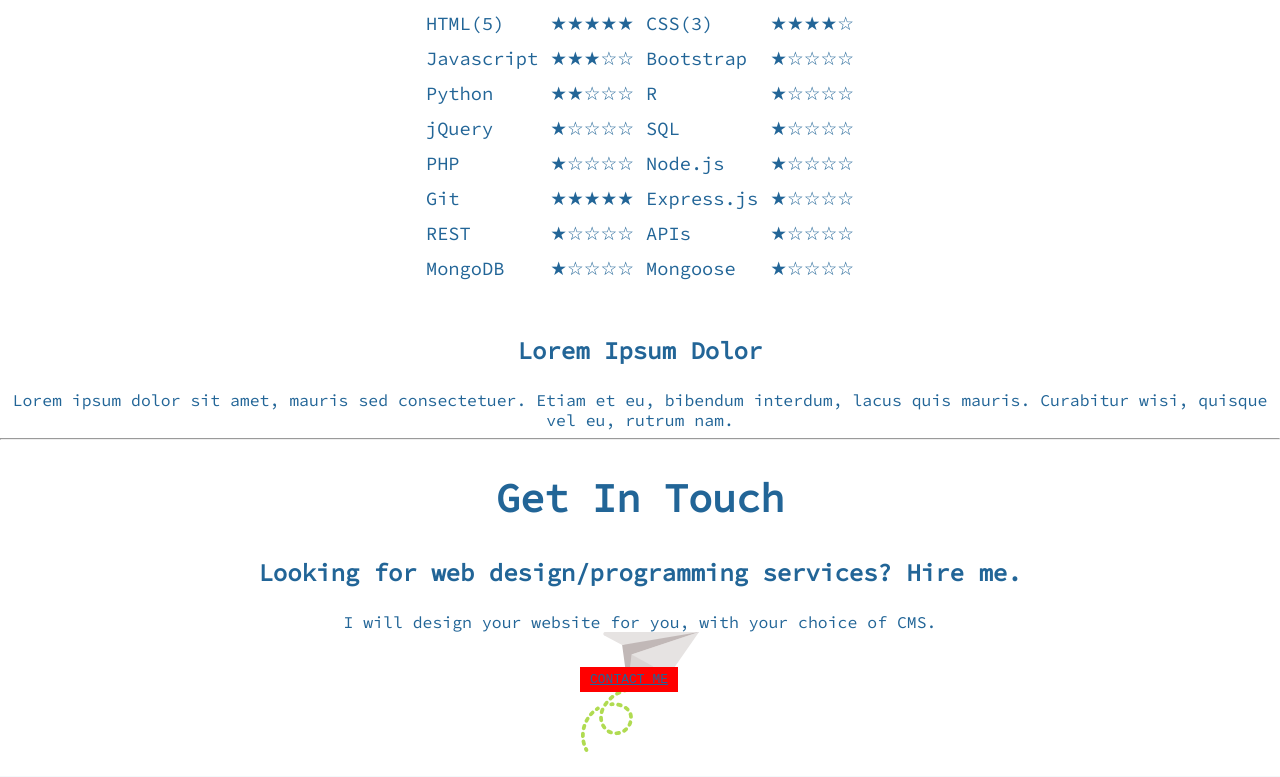
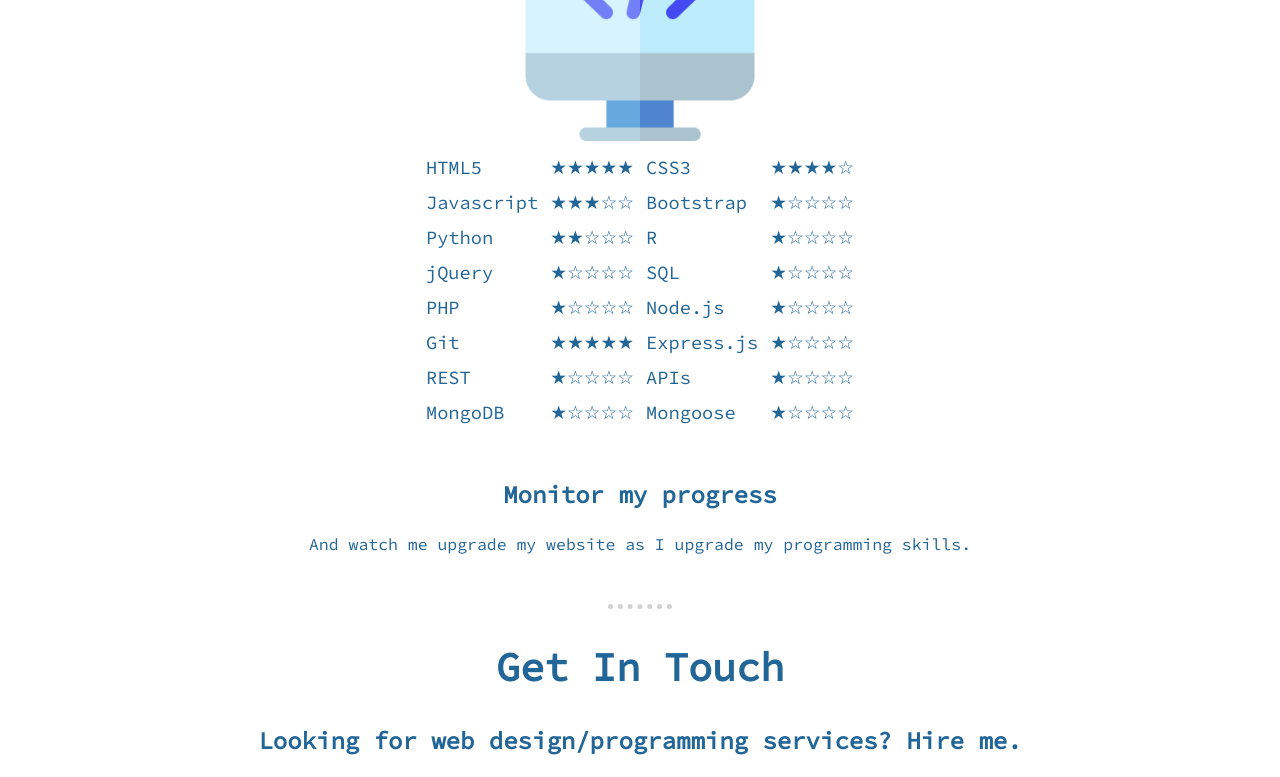
Before and after one commit to shlooms/css-my-site, a plain HTML site: page index.html in a window 1280 px wide. Shown: the part 1292-2069 px from the top of the page. Drawn offline with Linux system fonts and the light colour scheme; a web font is replaced by a local one.

Commit message:
updatesv2.2

```diff
--- a/css/styles.css
+++ b/css/styles.css
@@ -9,8 +9,7 @@ h1 {
   color: #226597;
   font-family: 'Sacramento', cursive;
   font-size: 5.625rem;
-  margin: 0;
-  margin-top: 0;
+  margin: 50px auto 0 auto;
   position: relative;
 }
 
@@ -22,10 +21,14 @@ h3 {
   font-size: 1.5rem;
 }
 
-table {
-  font-size: 1.17rem;
-  text-align: left;
-
+hr {
+  border-color: gray;
+  border-style: none;
+  border-top-style: dotted;
+  border-width: 5px;
+  margin: 50px auto 20px auto;
+  opacity: 0.35;
+  width: 5%;
 }
 
 p {
@@ -33,8 +36,13 @@ font-size: 1.03rem;
   margin: 0;
 }
 
+table {
+  font-size: 1.17rem;
+  text-align: left;
+}
+
 .main-sub-header {
-  font-size: 1.28rem;
+  font-size: 1.6rem;
 }
 
 .mountain-img {
@@ -64,7 +72,6 @@ width: 18%;
   padding-bottom: 20px;
 }
 
-
 .top-container {
   background-color: #f3f9fb;
   margin-left: 0;
@@ -72,7 +79,6 @@ width: 18%;
   margin-top: 0;
   padding-top: 100px;
 }
-
 
 .bottom-cloud {
   bottom: 250px;
@@ -99,10 +105,10 @@ width: 18%;
 }
 
 .btn {
-  color: inherit;
-font-family: monospace;
+  background-color: #113f67;
+  color: lightblue;
+  margin-top: 35px;
+  padding: 5px 10px;
   position: absolute;
-margin-top: 35px;
-background-color: red;
-padding: 5px 10px;
+  text-decoration: none;
 }
--- a/index.html
+++ b/index.html
@@ -20,9 +20,10 @@
   <div class="top-container">
     <img class="top-cloud" src="images/cloud.png" alt="cloud-img">
     <h1>I'm Shlomo.</h1>
-    <p class="main-sub-header">
+    <h2 class="main-sub-header">
       a programmer.
-    </p>
+    </h2>
+
     <img class="bottom-cloud" src="images/cloud.png" alt="cloud-img">
     <img class="mountain-img" src="images/mountain.png" alt="mountain-img">
   </div>
@@ -37,12 +38,12 @@
     <div class="skills">
       <h2>My Skills.</h2>
       <div class="skill-row">
-        <img class="computer-img" src="images/laptop.png" alt="Computer-img">
+        <img class="computer-img" src="images/browser.png" alt="Computer-img">
         <table align="center" id="MyTable" cellspacing="10">
           <tr>
-            <td>HTML(5)</td>
+            <td>HTML5</td>
             <td class="stars">★★★★★</td>
-            <td>CSS(3)</td>
+            <td>CSS3</td>
             <td class="stars">★★★★☆</td>
           </tr>
           <tr>
@@ -96,8 +97,8 @@
 
         <div class="skill-row">
           <img class="" src="" alt="">
-        <h3>Lorem Ipsum Dolor</h3>
-        <p>Lorem ipsum dolor sit amet, mauris sed consectetuer. Etiam et eu, bibendum interdum, lacus quis mauris. Curabitur wisi, quisque vel eu, rutrum nam.</p>
+          <h3>Monitor my progress</h3>
+          <p>And watch me upgrade my website as I upgrade my programming skills.</p>
         </div>
       </div>
       <hr>
```
Lines whose indentation alone changed are shown as unchanged.
